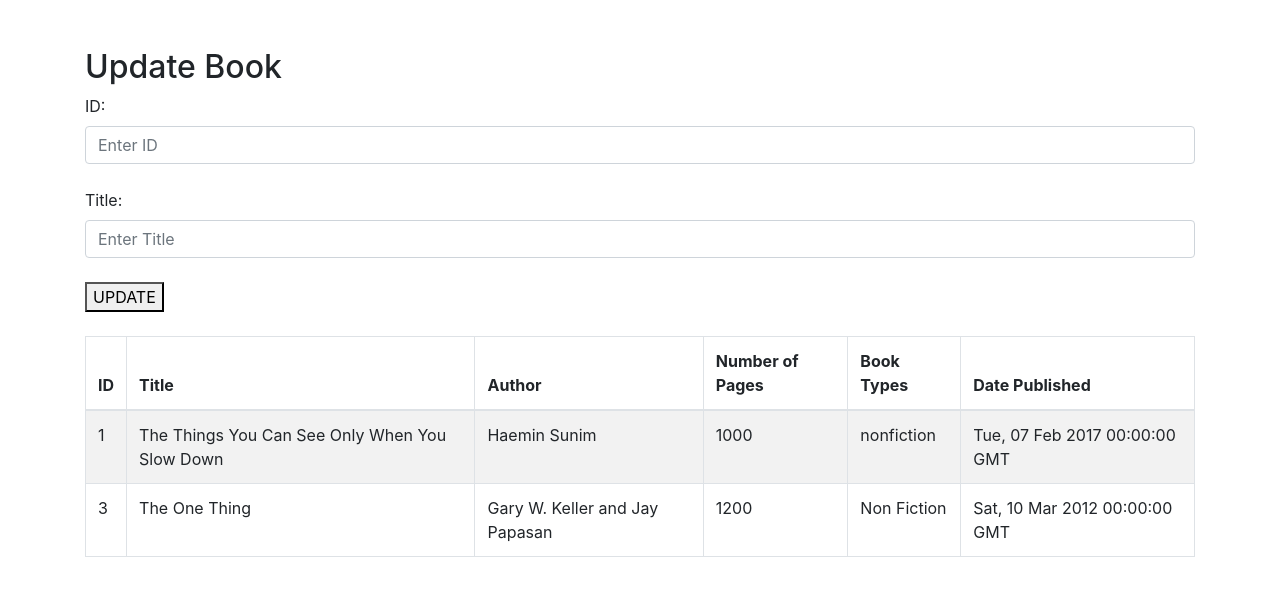
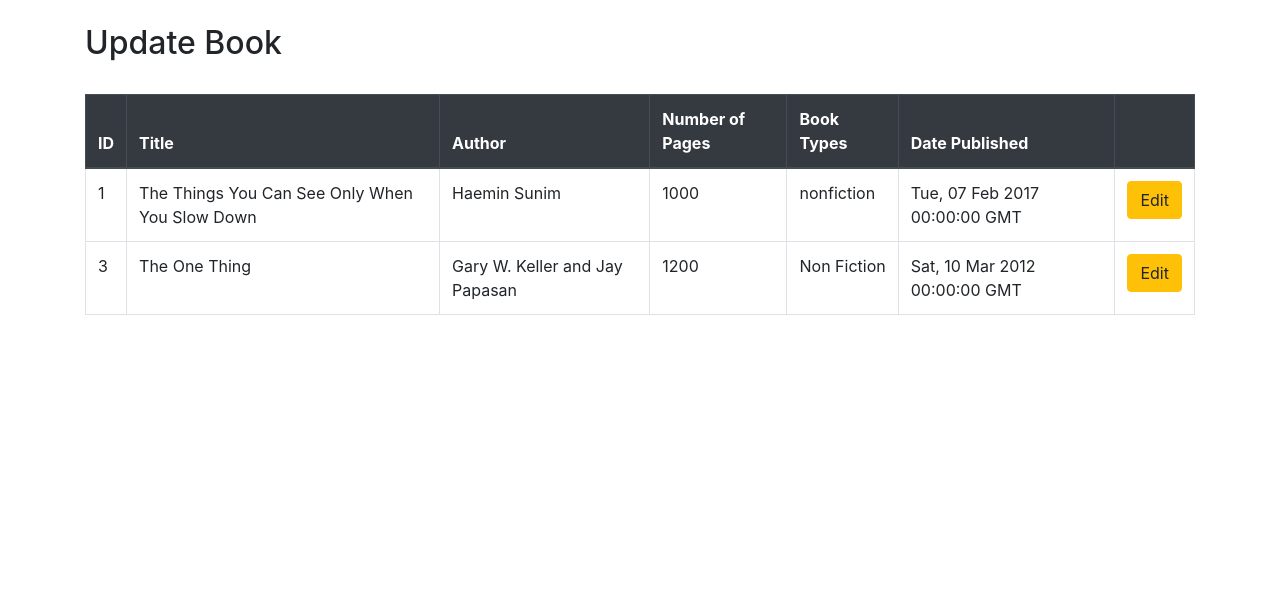
Before and after one commit to ltelisabeth/tstuas, a Flask app: template templates/update.html in a window 1280 px wide. Shown: the part 56-652 px from the top of the page. Run offline with Flask 2, Linux system fonts and the light colour scheme; the template is opened without the code that fills it, so the values that code supplies are empty; data comes from the database, SQL or seed files in the repository; some libraries are stand-ins or nearby versions.

Commit message:
Update update.html

```diff
--- a/templates/update.html
+++ b/templates/update.html
@@ -14,27 +14,15 @@
     <nav class="navbar navbar-expand-lg navbar-dark bg-dark">
         <a class="navbar-brand" href="/">Home</a>
     </nav>
-    <div class="container">
-    </div>
 
     <br>
-    <br>
+
     <div class="container">
         <h2>Update Book</h2>
-        <label for="id">ID:</label>
-        <input class="form-control" type="text" name='id' id='id' placeholder="Enter ID" aria-label="Enter ID" >
+        <div class="table-responsive">
+            <table class="table table-bordered">
                 <br>
-        <label for="title">Title:</label>
-        <input class="form-control" type="text" name='title' id='title' placeholder="Enter Title" aria-label="Enter Title" >
-        <br>
-            <button onclick="update()">UPDATE</button>
-            <br>
-            <a id="feedback"></a>
-
-        <div class="table-responsive">
-            <table class="table table-bordered table-striped">
-                <br>
-                <thead>
+                <thead class="thead-dark">
                     <tr>
                         <th scope="col">ID</th>
                         <th scope="col">Title</th>
@@ -42,34 +30,65 @@
                         <th scope="col">Number of Pages</th>
                         <th scope="col">Book Types</th>
                         <th scope="col">Date Published</th>
+                        <th scope="col"></th>
                     </tr>
                 </thead>
-                <tbody id="hasil"></tbody>
+                <tbody class="thead-light" id="hasil"></tbody>
             </table>
-
-            <br>
         </div>
-        </div>
+        <a id="edit"></a>
     </div>
 </body>
 <script>
-        function update() {
+        function update(id) {
             $.ajax({
-                url: "/details",
+                url: '/details/' + id,
                 method: 'put',
                 data: {
-                    'id': $('#id').val(),
                     'title': $('#title').val(),
+                    'author': $('#author').val(),
+                    'totalpages': $('#totalpages').val(),
+                    'type': $('#type').val(),
+                    'published': $('#published').val(),
                 },
                 success: function (response) {
                     console.log(response);
                     $('#feedback').html('Book updated successfully!');
+                    window.location.reload();
                 },
                 error: function (response) {
                     console.log(response);
                 }
             })
         }
+
+        function submit(id) {
+            content = ""
+            $.ajax({
+                url: '/book/'+ id,
+                type: 'get',
+                crossDomain: true,
+                dataType: 'json',
+                success: function (response) {
+                    console.log(response);
+                    $.each(response.hasil.slice(0,501), function (key,value) {
+                        title = '<div class="form-group"><label for="title">Title</label><input type="text" placeholder="Enter Title" id="title" class="form-control" value="'+ value.title +'" required></div>'
+                        author = '<div class="form-group"><label for="author">Author</label><textarea class="form-control" placeholder="Enter Author" id="author" required>'+ value.author +'</textarea></div>'
+                        totalpages = '<div class="form-group"><label for="number_of_pages">Number of Pages</label><textarea class="form-control" placeholder="Enter Number of Pages" id="totalpages" required>'+ value.totalpages +'</textarea></div>'
+                        type = '<div class="form-group"><label for="book_type">Pick Type of Book</label><select class="form-control" id="type" required><option value="Novel">Novel</option><option value="Non Fiction">Non Fiction</option><option value="Documentation">Documentation</option><option value="Other">Other</option></select></div>'
+                        published = '<div class="form-group><label for="date_published">Date Published</label><input type="date" class="form-control" placeholder="Enter Date Published" id="published" required></input></div>'
+                        button = '<br><button type="submit" class="btn btn-warning" onclick="update('+id+')">Update</button>'
+                        feedback = '<span id="feedback"></span>'
+                        content += title + author + totalpages + type + published + button + " " + feedback
+                    });
+                    $('#edit').html(content);
+                },
+                error: function (response) {
+                    console.log(response);
+                }
+            })
+        }
+
     function getResources() {
         content = "";
         $.ajax({
@@ -80,7 +99,7 @@
             success: function (response) {
                 console.log(response);
                 $.each(response.hasil.slice(0,501), function (key,value) {
-                    content += "<tr><td>" + value.id + "</td><td>" + value.title + "</td><td>" + value.author + "</td><td>" + value.totalpages + "</td><td>" + value.type + "</td><td>" + value.published +"</td></tr>";
+                    content += "<tr><td>" + value.id + "</td><td>" + value.title + "</td><td>" + value.author + "</td><td>" + value.totalpages + "</td><td>" + value.type + "</td><td>" + value.published + '</td><td><button type="submit" class="btn btn-warning" onclick="submit(' + value.id + ')">Edit</button></td></tr>';
                 });
                 $('#hasil').html(content);
             },
@@ -99,5 +118,6 @@
                 getResources();
             }
     );
+
     </script>
 </html>
```
Lines whose indentation alone changed are shown as unchanged.
